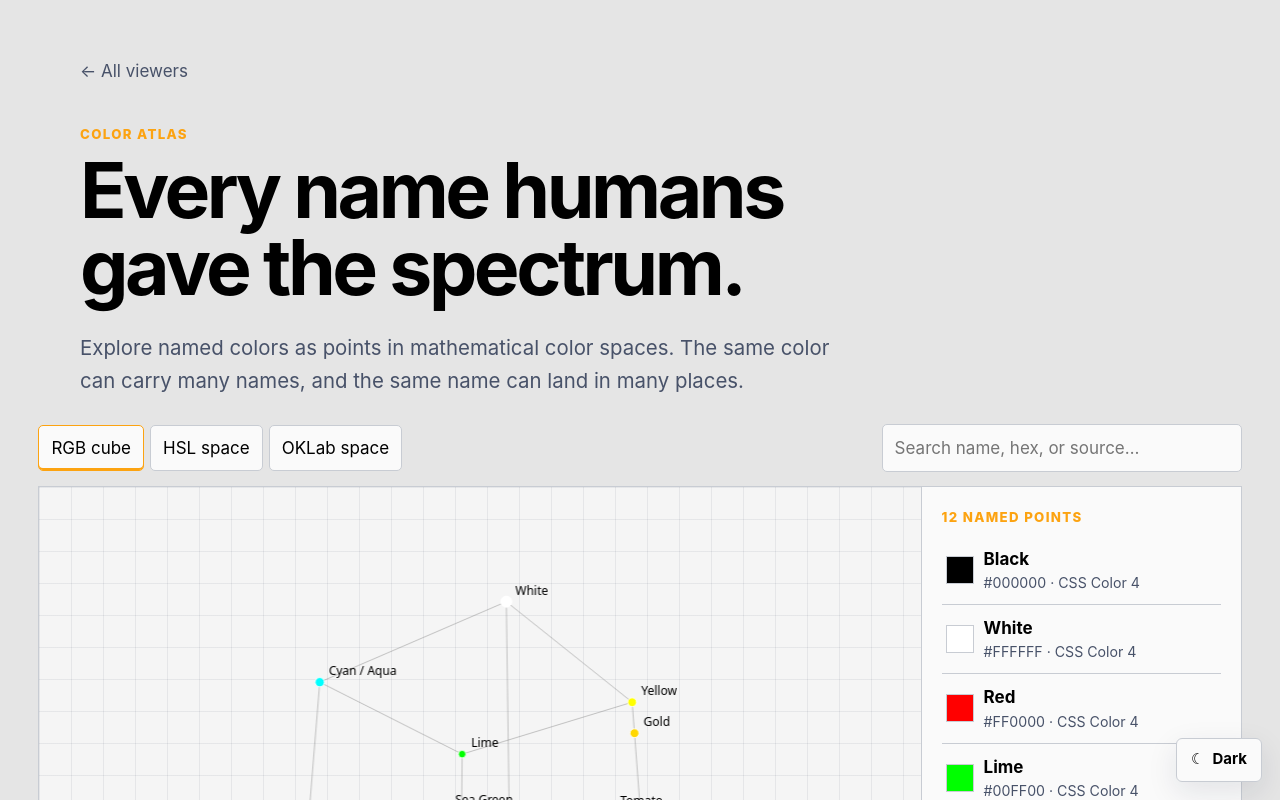
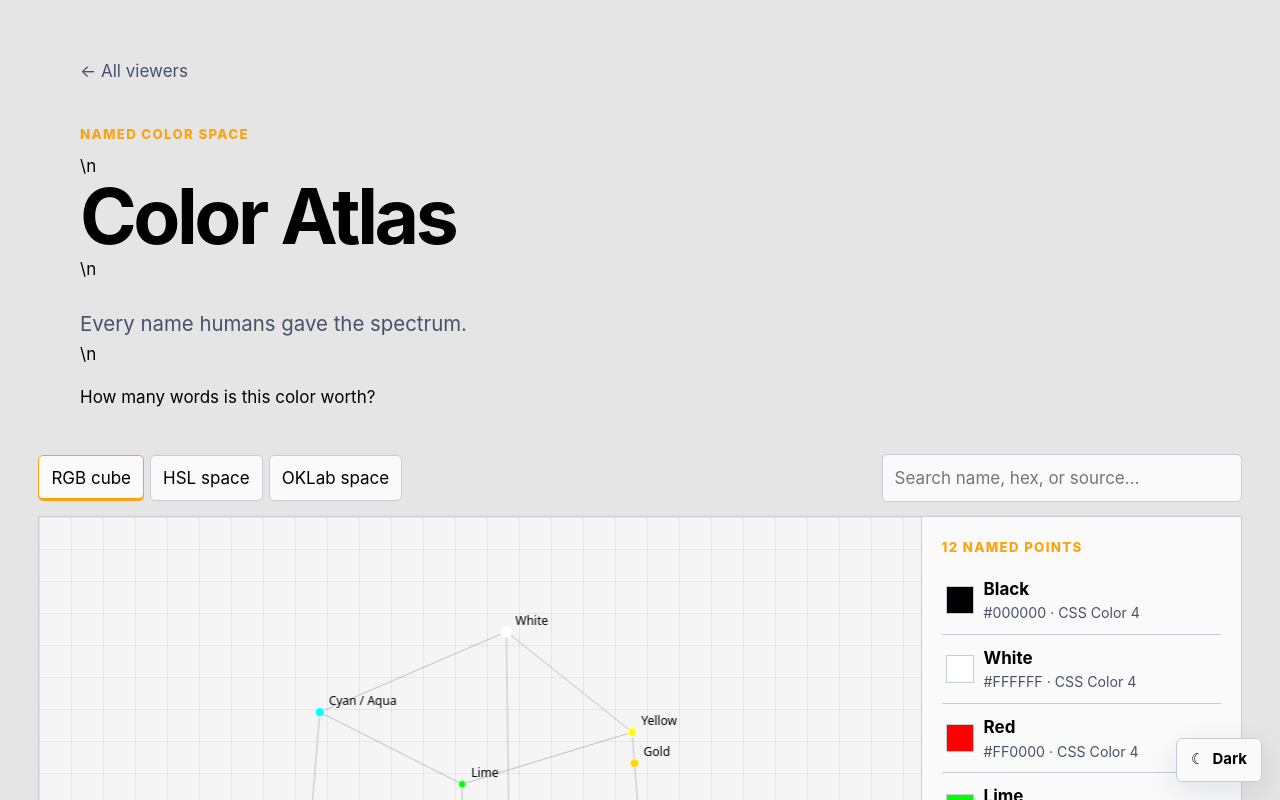
Before and after one commit to TennisGazelle/static-viewers, a React (Vite) app: page /color-atlas in a window 1280 px wide. Shown: the top 800 px of the page. Built offline with nearby package versions, Linux system fonts and the light colour scheme.

Commit message:
Simplify Color Atlas hero copy

```diff
--- a/src/pages/ColorAtlasPage.tsx
+++ b/src/pages/ColorAtlasPage.tsx
@@ -6,12 +6,7 @@ function ColorAtlasPage() {
     <main className="viewer-page color-atlas-page">
       <header className="viewer-hero color-atlas-hero">
         <Link className="back-link" to="/">← All viewers</Link>
-        <p className="eyebrow">Color atlas</p>
-        <h1>Every name humans gave the spectrum.</h1>
-        <p className="viewer-deck">
-          Explore named colors as points in mathematical color spaces. The same
-          color can carry many names, and the same name can land in many places.
-        </p>
+        <p className="eyebrow">Named color space</p>\n        <h1>Color Atlas</h1>\n        <p className="viewer-deck">Every name humans gave the spectrum.</p>\n        <p className="color-atlas-question">How many words is this color worth?</p>
       </header>
       <ColorAtlas />
     </main>
```
